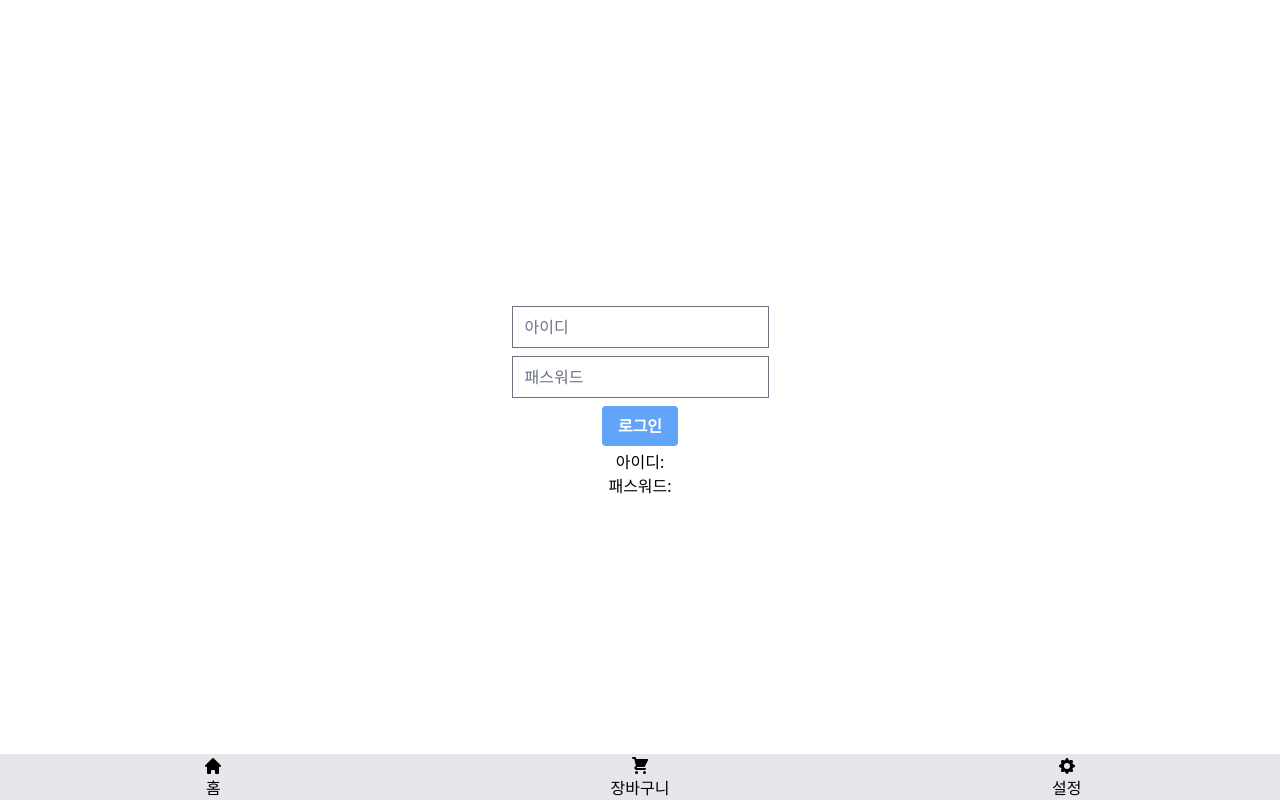
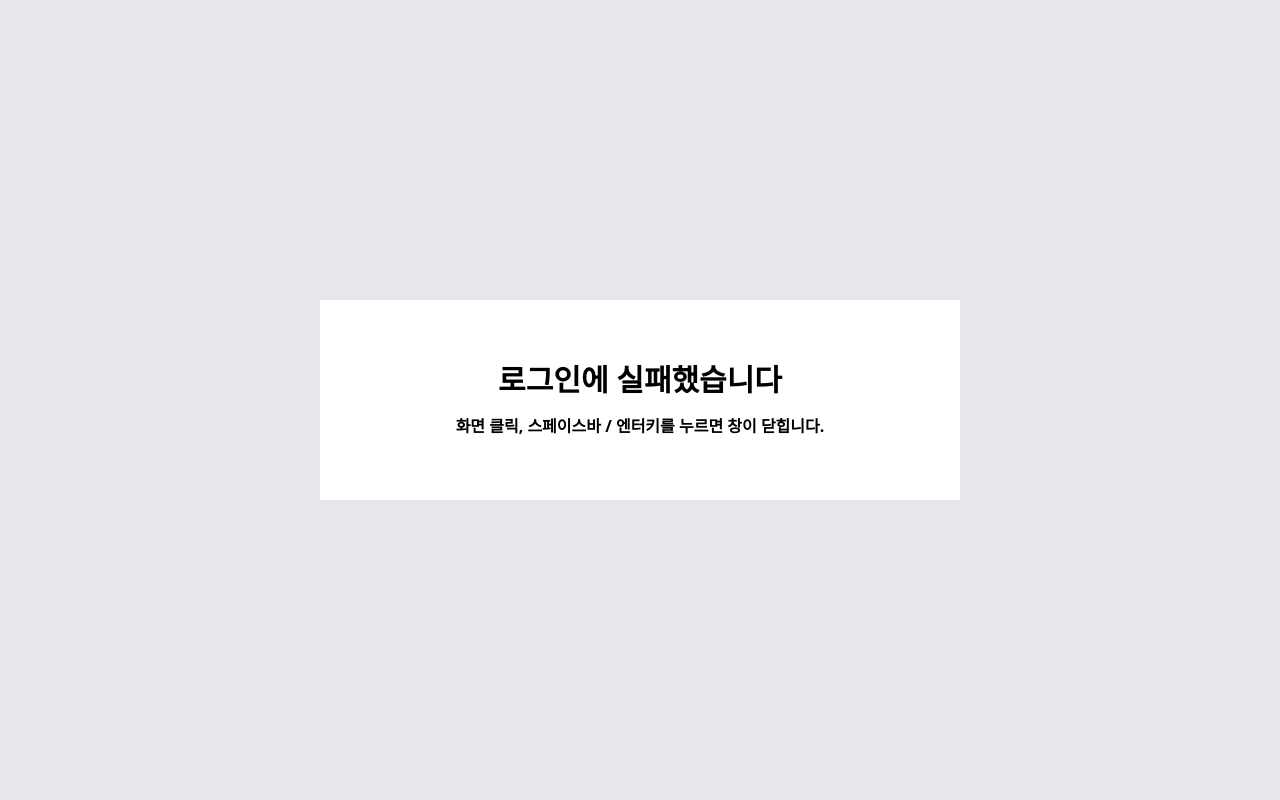
Before and after one commit to StolenMoments/starbucks-clone-vue, a Vue app: page /#/ in a window 1280 px wide. Both pictures are taken after a click on the button "로그인". Built offline with nearby package versions, Linux system fonts and the light colour scheme; no server answers.

Commit message:
feat(LoginForm) : 로그인 로직 구현

```diff
--- a/src/components/Login/LoginForm.vue
+++ b/src/components/Login/LoginForm.vue
@@ -1,43 +1,97 @@
 <template>
   <form class="absolute flex h-full w-full flex-col items-center justify-center">
     <section class="mt-1 mb-1">
-      <label for="userId">
-        <input id="userId" type="text" placeholder="아이디" data-test="input-id" v-model="id">
+      <label for="username">
+        <input id="username" type="text" placeholder="아이디" data-test="input-username"
+               v-model="username">
       </label>
     </section>
     <section class="mt-1 mb-1">
       <label for="userPassword">
         <input id="userPassword" type="password" placeholder="패스워드" data-test="input-password"
-               v-model="password">
+               v-model="password" @keyup.enter="doLogin">
       </label>
     </section>
-    <button class="bg-blue-400 hover:bg-blue-500 px-4 py-2 mt-1 mb-1 text-white font-bold rounded"
-            type="button">
-      로그인
-    </button>
+    <section class="flex">
+      <button
+        class="LoginButton" type="button" @click="doLogin" data-test="login-button">
+        로그인
+      </button>
+      <button
+        class="JoinButton" type="button">
+        회원가입
+      </button>
+    </section>
     <section>
       <span>아이디:</span>
-      <span data-test="show-id">{{ id }}</span>
+      <span data-test="show-id">{{ username }}</span>
     </section>
     <section>
       <span>패스워드:</span>
       <span data-test="show-password">{{ password }}</span>
     </section>
   </form>
+  <section v-if="isLoginFail" class="ModalBlock" @click="toggleModal" @keydown="toggleModal">
+    <div class="ModalContent">
+      <div class="text-3xl font-bold">로그인에 실패했습니다</div>
+      <div class="mt-4 text-md font-bold">화면 클릭, 스페이스바 / 엔터키를 누르면 창이 닫힙니다.</div>
+    </div>
+  </section>
 </template>
 
 <script>
+import UserRepository from '@/components/Client/UserRepository';
+
+const userRepository = new UserRepository();
+
 export default {
   name: 'LoginForm',
   data() {
     return {
-      id: '',
+      username: '',
       password: '',
+      isLoginFail: false,
     };
+  },
+  methods: {
+    doLogin() {
+      const payload = {
+        username: this.username,
+        password: this.password,
+      };
+      userRepository.login(payload)
+        .then((response) => {
+          const { data } = response;
+          const authTokenStorageKey = 'authToken';
+          sessionStorage.setItem(authTokenStorageKey, `${data.token_type} ${data.access_token}`);
+          this.$router.push('/product?category=1');
+        })
+        .catch(() => {
+          this.toggleModal();
+        });
+    },
+    toggleModal() {
+      this.isLoginFail = !this.isLoginFail;
+    },
   },
 };
 </script>
 
 <style scoped>
+.LoginButton {
+  @apply h-12 w-24 bg-blue-400  px-4 py-2 mt-1 mb-1 text-white font-bold rounded-2xl
+  hover:bg-blue-500
+}
+
+.JoinButton {
+  @apply h-12 w-24 border-blue-400 border-2 ml-1 px-4 py-2 mt-1 mb-1 font-bold rounded-2xl
+  hover:bg-blue-200
+}
+.ModalBlock {
+  @apply absolute h-full w-full flex justify-center items-center z-50 bg-gray-200
+}
+.ModalContent {
+  @apply h-1/4 w-1/2 flex flex-col justify-center items-center bg-white
+}
 
 </style>
```
